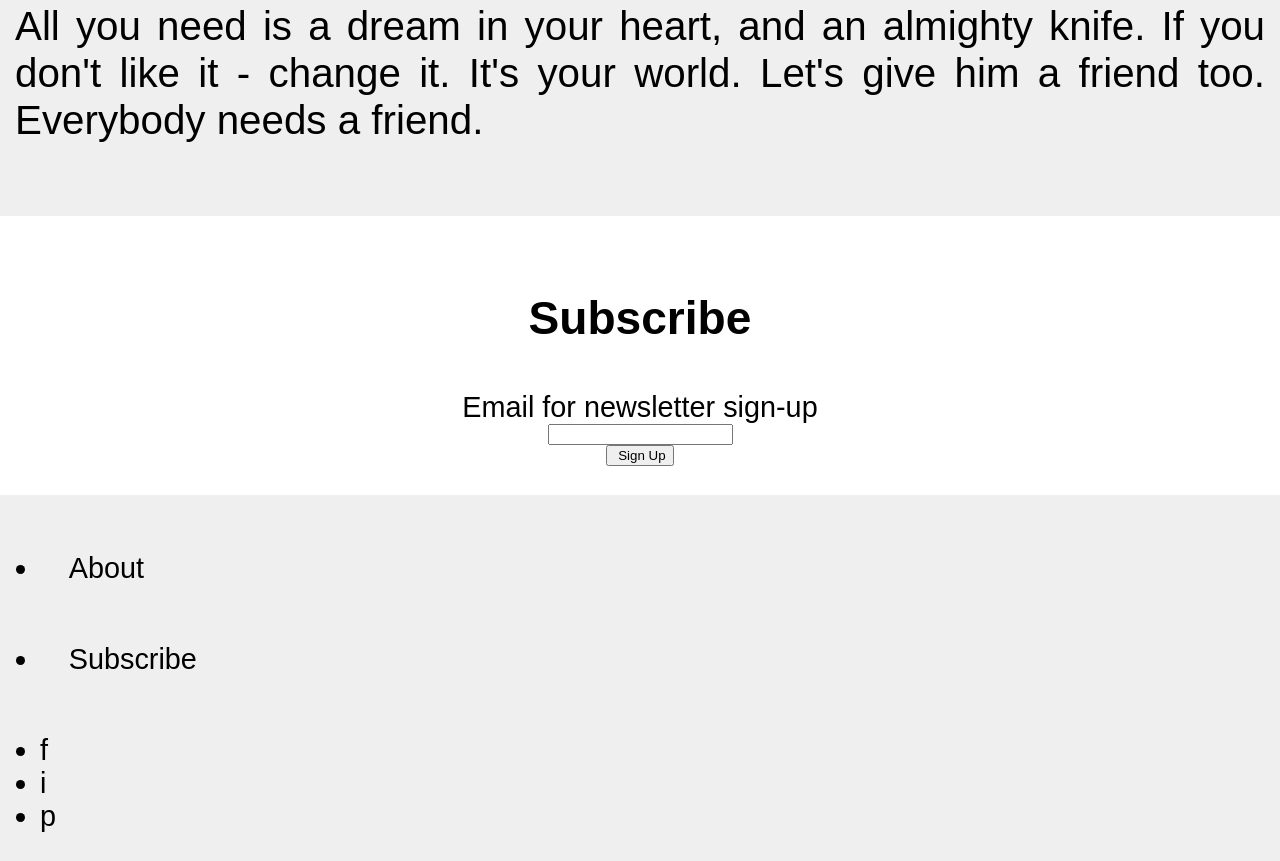
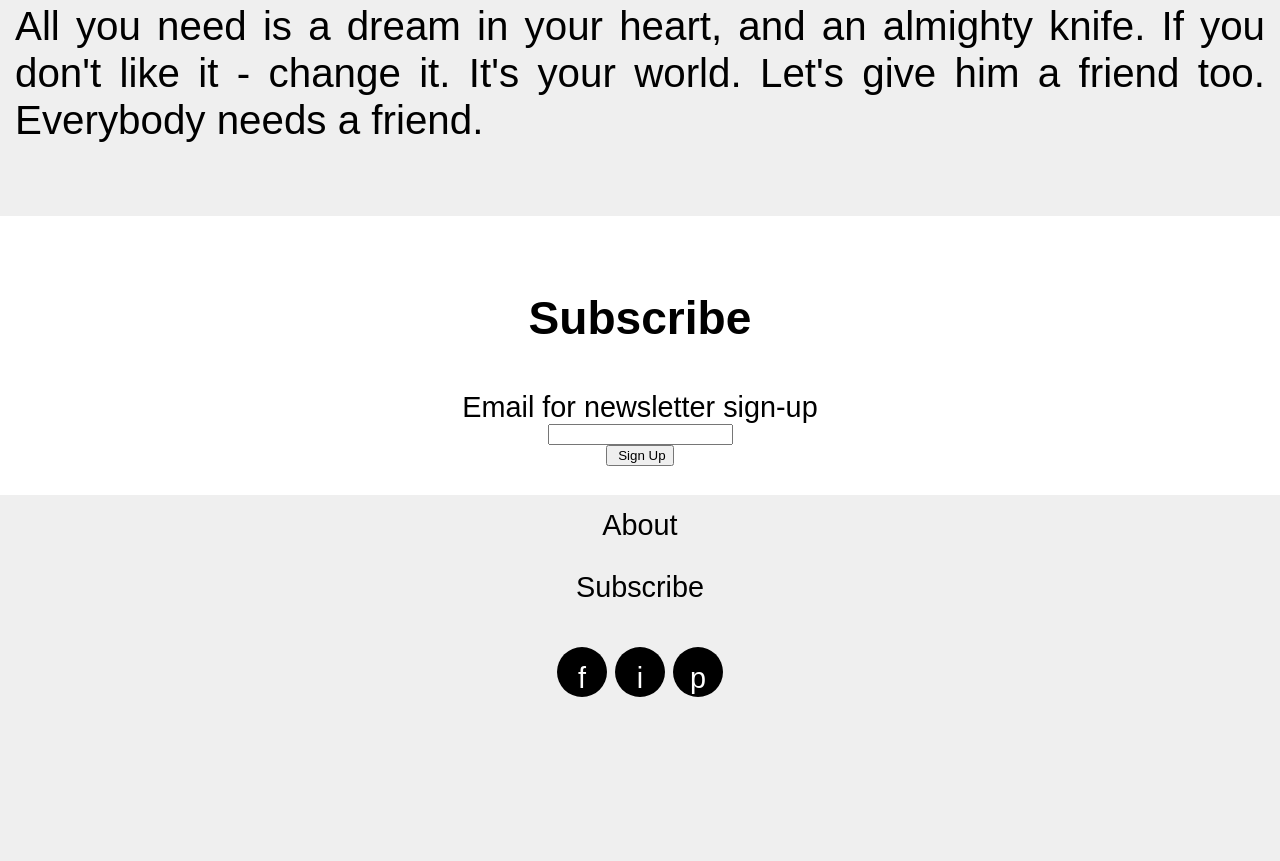
Before and after one commit to sondrbl/html-og-css, a plain HTML site: page HTML-OG-CSS/index.html in a window 1280 px wide. Shown: the part 3612-4473 px from the top of the page. After the commit the page ends 4338 px from the top, so only its background shows below. Drawn offline with Linux system fonts and the light colour scheme.

Commit message:
footer css

```diff
--- a/HTML-OG-CSS/style.css
+++ b/HTML-OG-CSS/style.css
@@ -110,3 +110,31 @@ p{
     display: block;
     margin: 0 auto;
 }
+
+footer nav ul{
+    list-style: none;
+    padding: 0;
+    margin: 0;
+    text-align: center;
+}
+
+footer nav ul li a{
+    padding: 0.5rem;
+}
+
+#social-icons{
+    padding: 0;
+    margin: 1rem 0;
+    text-align: center;
+}
+
+#social-icons li{
+    display: inline-block;
+    background-color: #000;
+    color: #fff;
+    width: 50px;
+    height: 50px;
+    padding: 0.5rem;
+    border-radius: 50px;
+
+}
```
